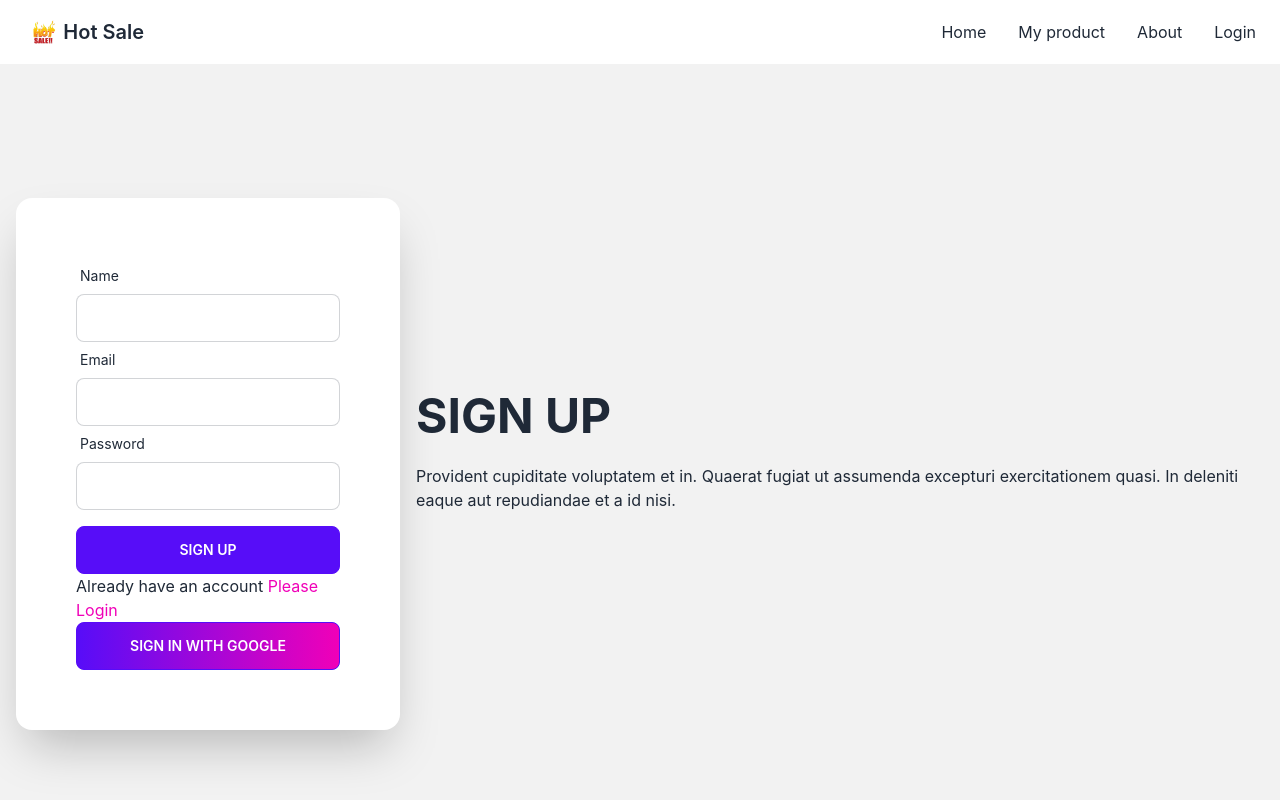
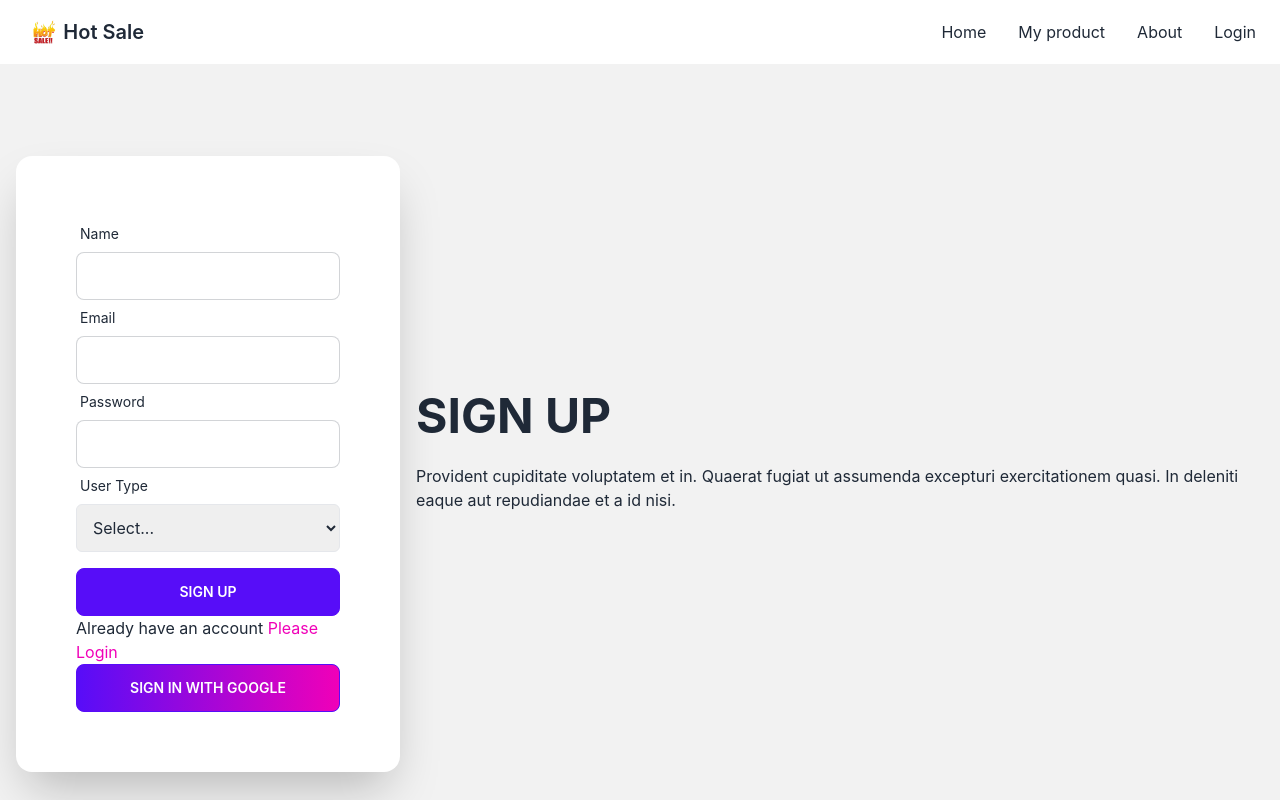
Before and after one commit to bony075/Furniture-Bazar-Clint-Side, a React (Create React App) app: page /signup in a window 1280 px wide. Shown: the top 800 px of the page. Built offline with nearby package versions, Linux system fonts and the light colour scheme.

Commit message:
create context

```diff
--- a/src/Pages/SignUp/SignUp.js
+++ b/src/Pages/SignUp/SignUp.js
@@ -21,7 +21,7 @@ const SignUp = () => {
           <div className="card-body">
             <div className=' flex justify-center items-center'>
               <div className='w-96 p-7'>
-                {/* <h2 className='text-xl text-center'>Sign Up</h2> */}
+
                 <form onSubmit={handleSubmit(handleSignUp)}>
                   <div className="form-control w-full max-w-xs">
                     <label className="label"> <span className="label-text">Name</span></label>
@@ -47,6 +47,21 @@ const SignUp = () => {
                     })} className="input input-bordered w-full max-w-xs" />
                     {errors.password && <p className='text-red-500'>{errors.password.message}</p>}
                   </div>
+
+                  <div className="form-control w-full max-w-xs">
+                    <label className="label"> <span className="label-text">User Type</span></label>
+
+                    <select {...register("usertype", {
+                      required: "Please select a user type",
+                    })} className="border p-3  rounded-md w-full max-w-xs">
+                      <option value="">Select...</option>
+                      <option value="seller">Seller</option>
+                      <option value="buyer">Buyer</option>
+                    </select>
+                    {errors.usertype && <p className='text-red-500'>{errors.usertype.message}</p>}
+                  </div>
+
+
                   <input className='btn btn-primary text-white w-full mt-4' value="Sign Up" type="submit" />
                   {signUpError && <p className='text-red-600'>{signUpError}</p>}
                 </form>
--- /dev/null
+++ b/src/contexts/AuthProvider.js
@@ -0,0 +1,19 @@
+import React, { createContext } from 'react';
+import {getAuth} from 'firebase/auth';
+import app from '../firebase/firebase.config';
+
+
+export const AuthContext = createContext();
+const auth= getAuth(app);
+const AuthProvider = ({ children }) => {
+    const authInfo = {
+
+    }
+    return (
+        <AuthContext.Provider value={authInfo}>
+            {children}
+        </AuthContext.Provider>
+    );
+};
+
+export default AuthProvider;
--- a/src/index.js
+++ b/src/index.js
@@ -3,11 +3,14 @@ import ReactDOM from 'react-dom/client';
 import './index.css';
 import App from './App';
 import reportWebVitals from './reportWebVitals';
+import AuthProvider from './contexts/AuthProvider';
 
 const root = ReactDOM.createRoot(document.getElementById('root'));
 root.render(
   <React.StrictMode>
-    <App />
+    <AuthProvider>
+      <App />
+    </AuthProvider>
   </React.StrictMode>
 );
 
```
